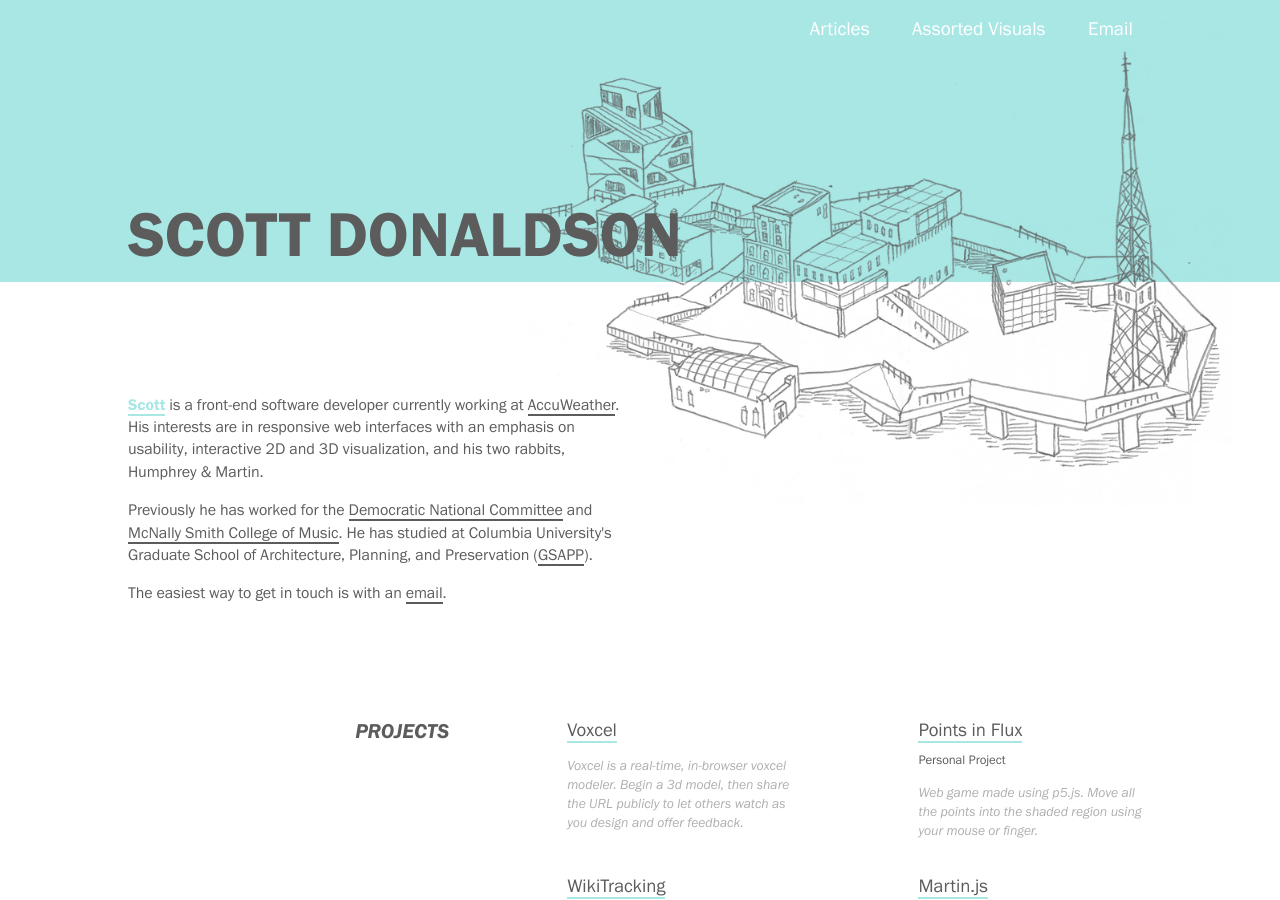
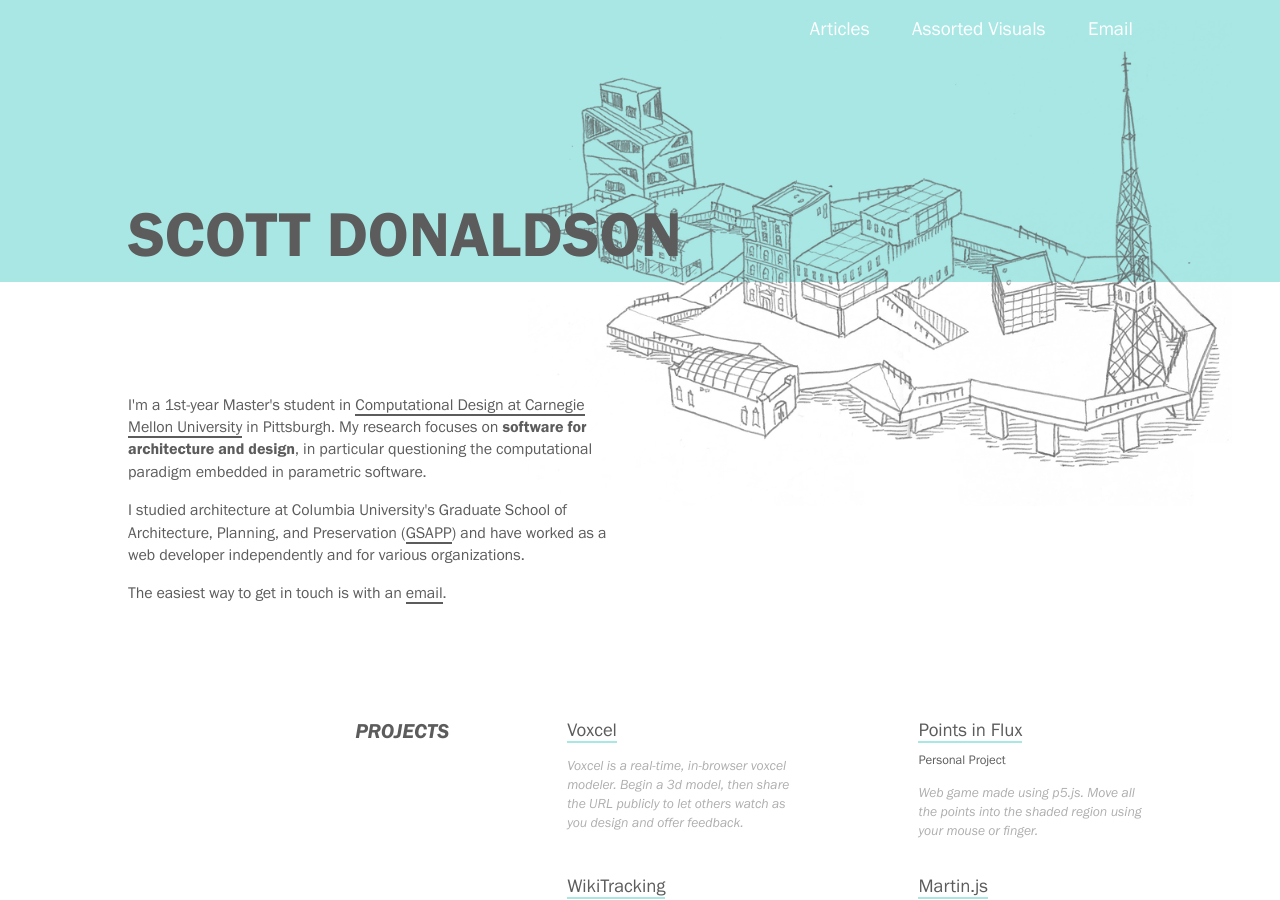
Before and after one commit to scottdonaldson/scottland.cc, a Jekyll site: the page built from index.html, in a window 1280 px wide and 900 px high. Built offline with Jekyll 4.4.1, drawn with Linux system fonts in a browser that asks for light colours; comment, search, counter and statistics services are not loaded.

Commit message:
updated bio

```diff
--- a/index.html
+++ b/index.html
@@ -8,8 +8,8 @@ class: home
     <div class="container full-width">
 
         <div class="six columns normalize">
-            <p><span class="noteworthy" data-show="#headshot">Scott</span> is a front-end software developer currently working at <a href="http://www.accuweather.com">AccuWeather</a>. His interests are in responsive web interfaces with an emphasis on usability, interactive 2D and 3D visualization, and his two rabbits, Humphrey &amp; Martin.</p>
-            <p>Previously he has worked for the <a href="http://www.democrats.org">Democratic National Committee</a> and <a href="http://mcnallysmith.edu">McNally Smith College of Music</a>. He has studied at Columbia University's Graduate School of Architecture, Planning, and Preservation (<a href="http://www.arch.columbia.edu/">GSAPP</a>).</p>
+			<p>I'm a 1st-year Master's student in <a href="http://soa.cmu.edu/computational-design">Computational Design at Carnegie Mellon University</a> in Pittsburgh. My research focuses on <span class="bold">software for architecture and design</span>, in particular questioning the computational paradigm embedded in parametric software.</p>
+			<p>I studied architecture at Columbia University's Graduate School of Architecture, Planning, and Preservation (<a href="http://www.arch.columbia.edu/">GSAPP</a>) and have worked as a web developer independently and for various organizations.</p>
             <p>The easiest way to get in touch is with an <script>document.write('<a href="mailto:' + 'scott.p.' + 'dona' + 'ldson@gmai' + 'l.com' + '">email</a>');</script>.</a></p>
             <img id="headshot" data-shown src="/images/headshot-large.jpg" class="abs" style="display: none;"></img>
             <img id="bunnies" data-shown src="/images/bunnies.jpg" class="abs" style="display: none;"></img>
```
